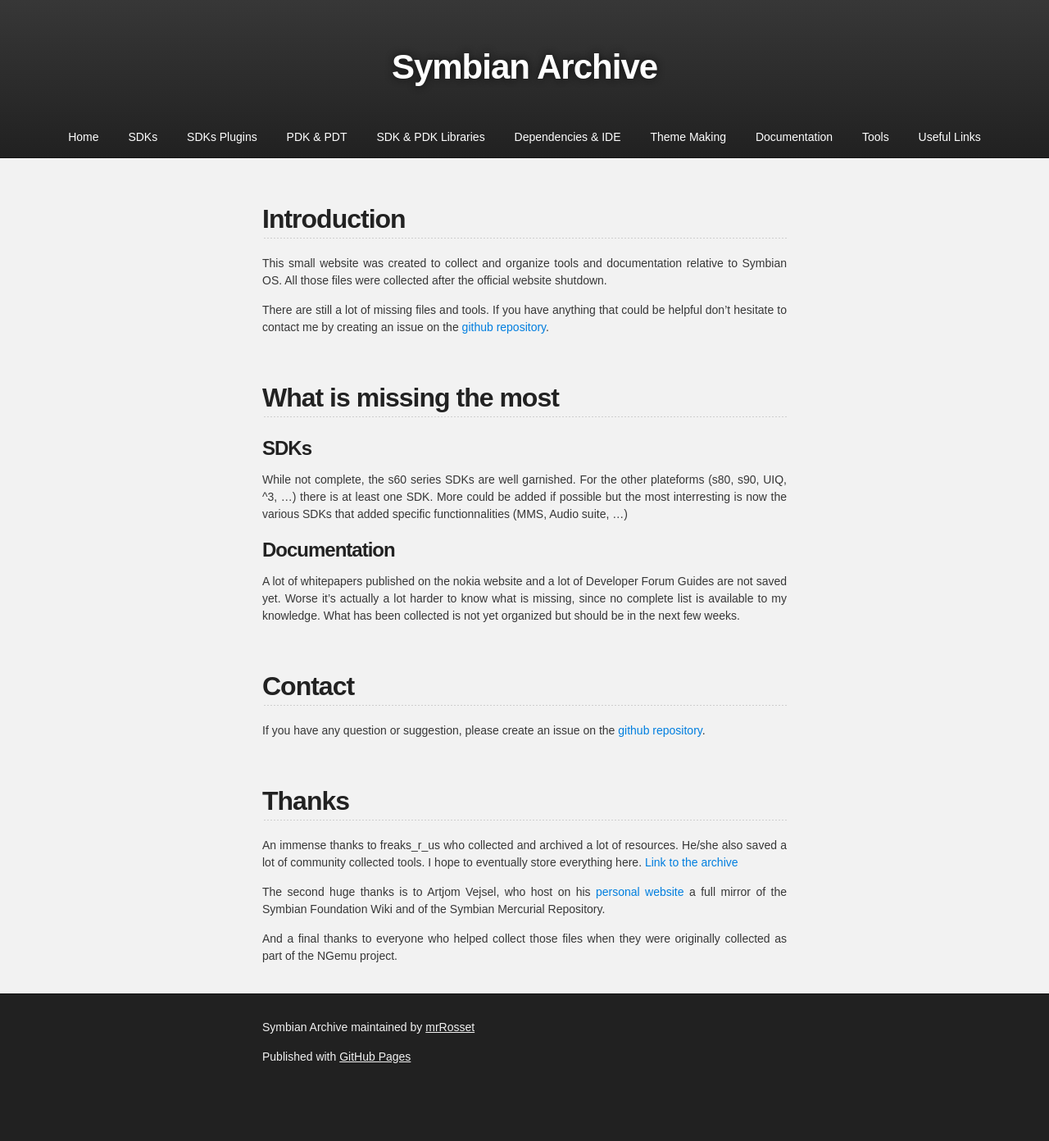
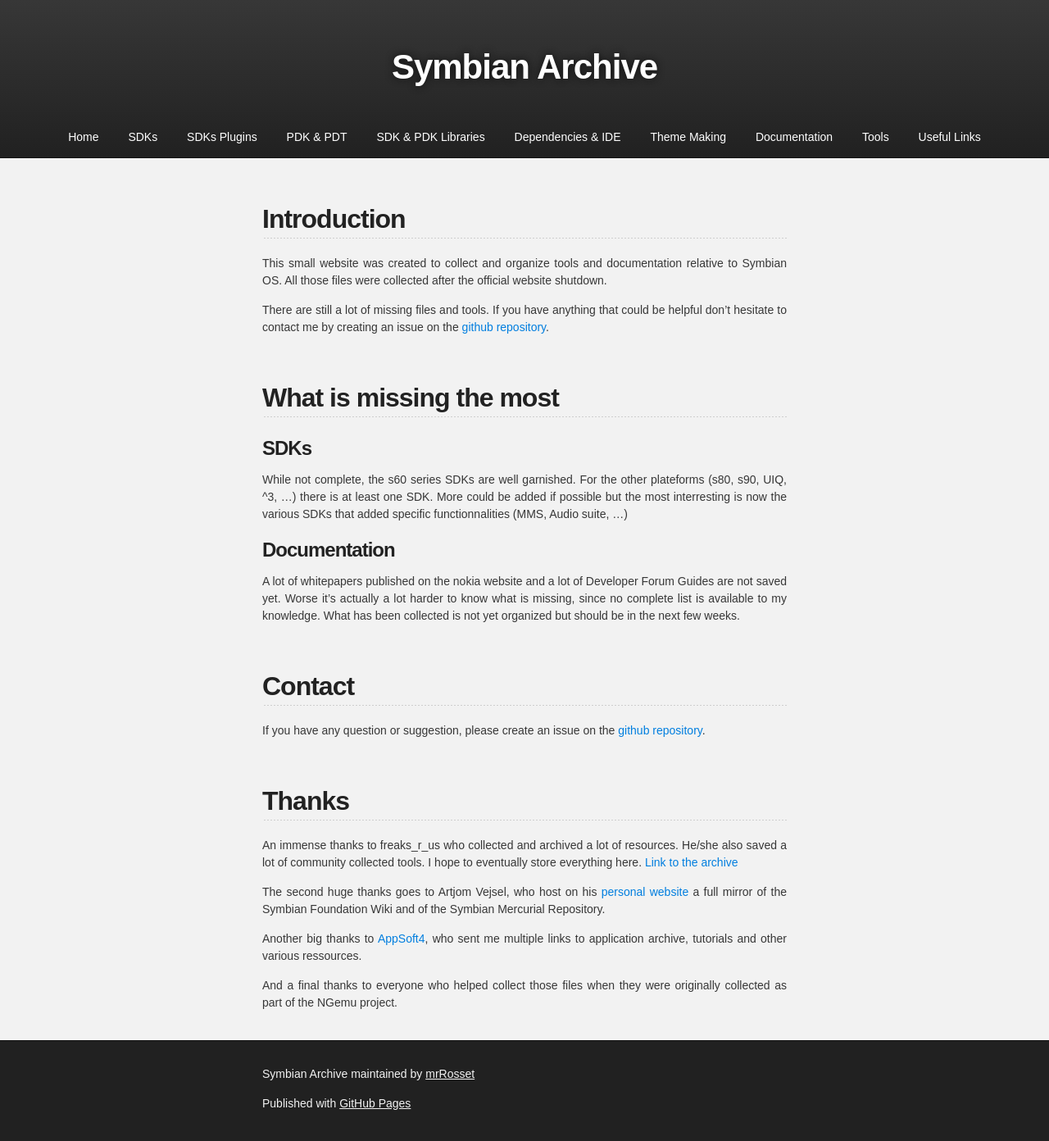
Before and after one commit to mrRosset/Symbian-Archive, a Jekyll site: the page built from index.md, in a window 1280 px wide. Shown: the whole page at 82% size. Built offline with Jekyll 4.4.1, drawn with Linux system fonts in a browser that asks for light colours; our own code applies the rules of GitHub Pages for plain Markdown files; the repository's description, which GitHub fills in, is left out; before the commit the page ends 1335 px from its top, so only the background shows below that.

Commit message:
add AppSoft4 to list of thanks

```diff
--- a/index.md
+++ b/index.md
@@ -27,6 +27,8 @@ If you have any question or suggestion, please create an issue on the [github re
 
 An immense thanks to freaks_r_us who collected and archived a lot of resources. He/she also saved a lot of community collected tools. I hope to eventually store everything here. [Link to the archive](https://www.mediafire.com/folder/79jhy594xb3uk/Symbian_Development)
 
-The second huge thanks is to Artjom Vejsel, who host on his [personal website](https://akawolf.org/) a full mirror of the Symbian Foundation Wiki and of the Symbian Mercurial Repository.
+The second huge thanks goes to Artjom Vejsel, who host on his [personal website](https://akawolf.org/) a full mirror of the Symbian Foundation Wiki and of the Symbian Mercurial Repository.
+
+Another big thanks to [AppSoft4](https://github.com/Symbian9), who sent me multiple links to application archive, tutorials and other various ressources.
 
 And a final thanks to everyone who helped collect those files when they were originally collected as part of the NGemu project.
```
